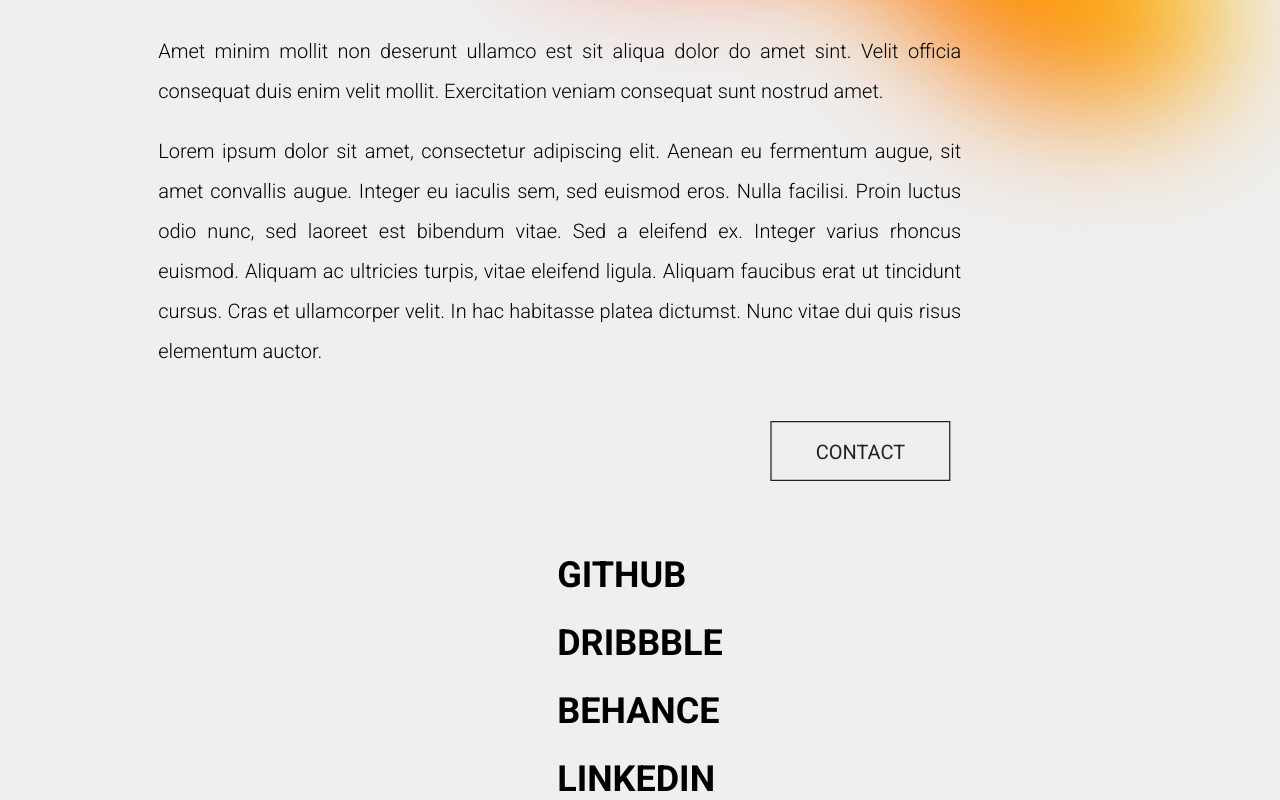
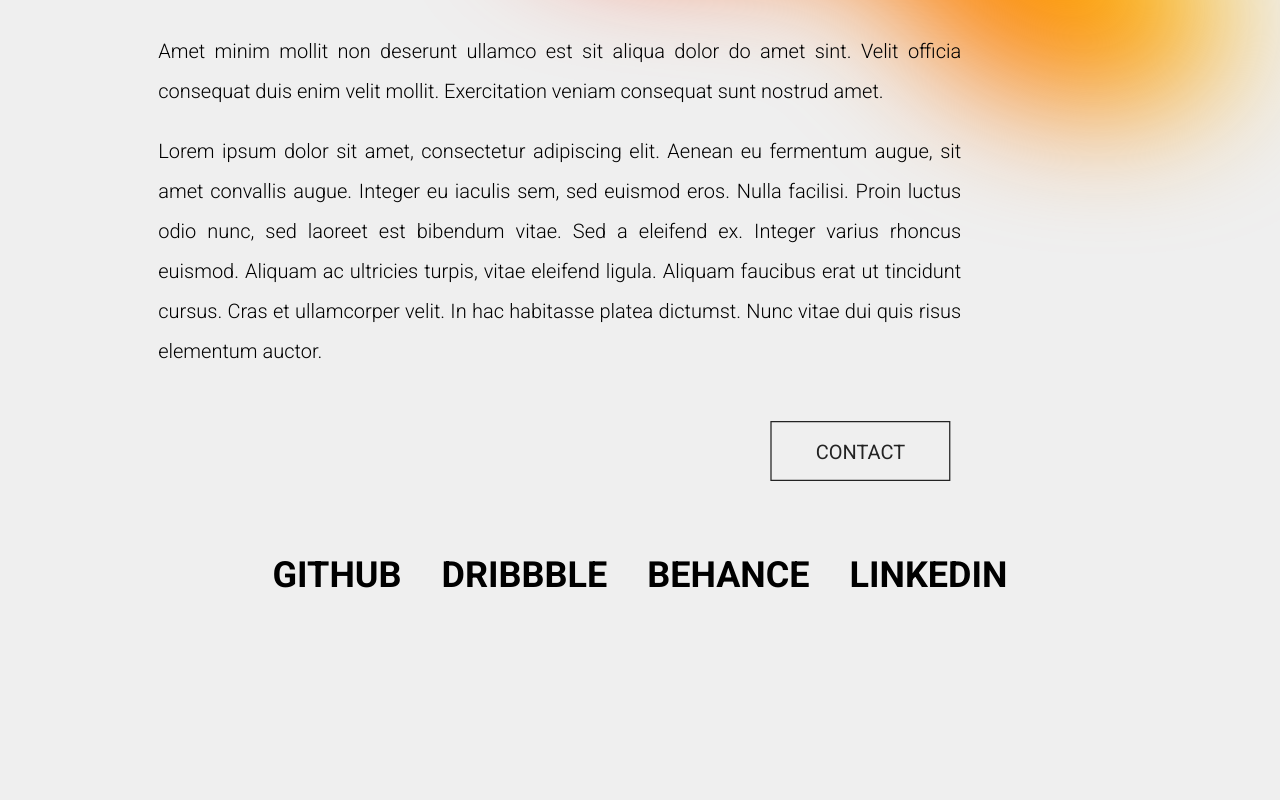
Before and after one commit to DevilsDomain/React-Portfolio, a Next.js app: page /about in a window 1280 px wide. Shown: the part 677-1477 px from the top of the page. After the commit the page ends 1352 px from the top, so only its background shows below. Built offline with nearby package versions, Linux system fonts and the light colour scheme.

Commit message:
about page complete

```diff
--- a/src/app/about/page.tsx
+++ b/src/app/about/page.tsx
@@ -48,7 +48,7 @@
                  md:scale-125 md:justify-end md:mr-96 md:w-10/12'>
                     <Button type='secondary' link='/contact'>CONTACT</Button>
                  </div>
-             <div className='flex flex-col gap-y-7 text-4xl font-bold'>
+             <div className='flex flex-col gap-y-7 text-4xl font-bold md:flex-row md:gap-x-10 md:mb-20'>
                 <Link href={'https://github.com/DevilsDomain'} target='_blank'
                 className='hover:underline'>GITHUB</Link>
                 <Link href={'https://dribbble.com/'} target='_blank'
```
